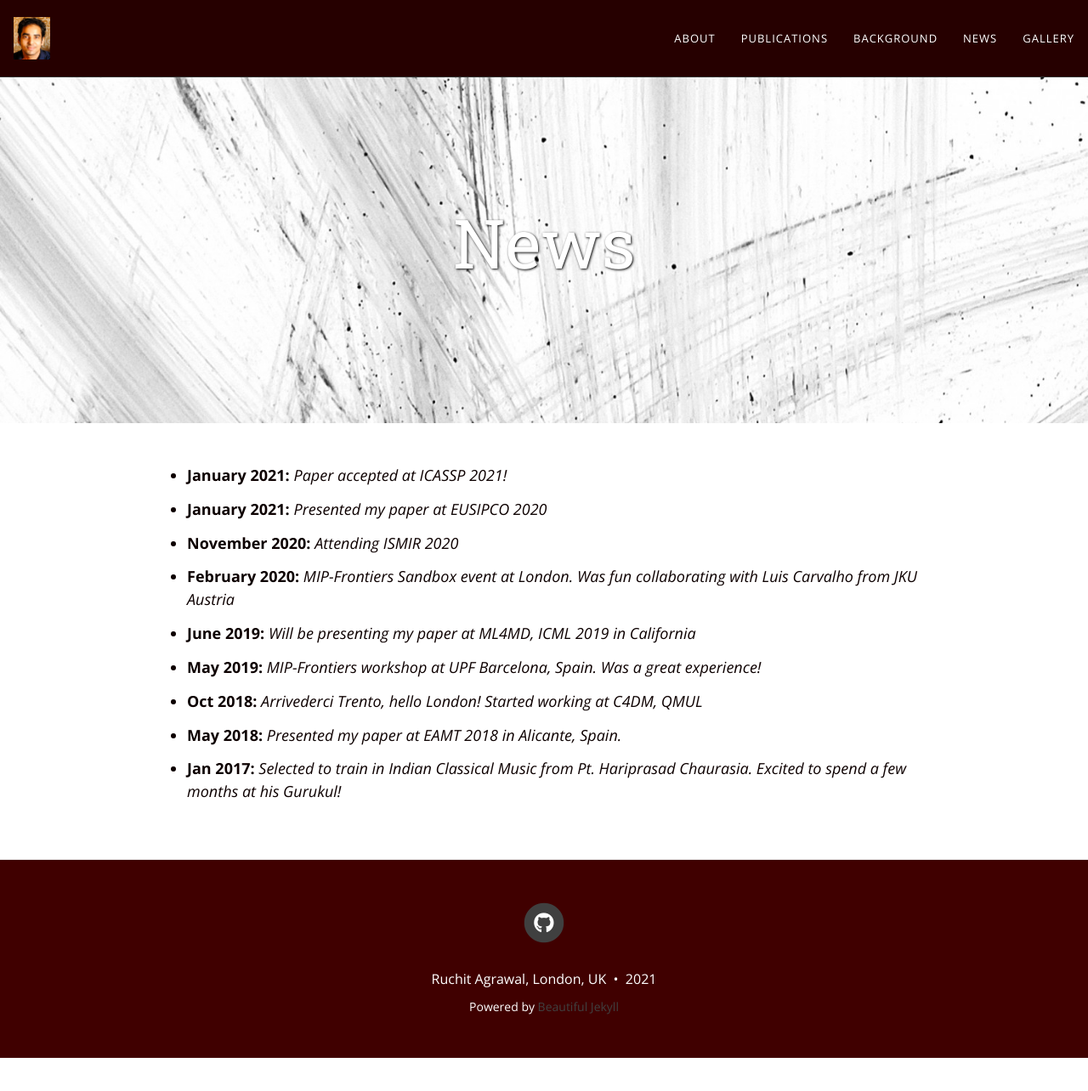
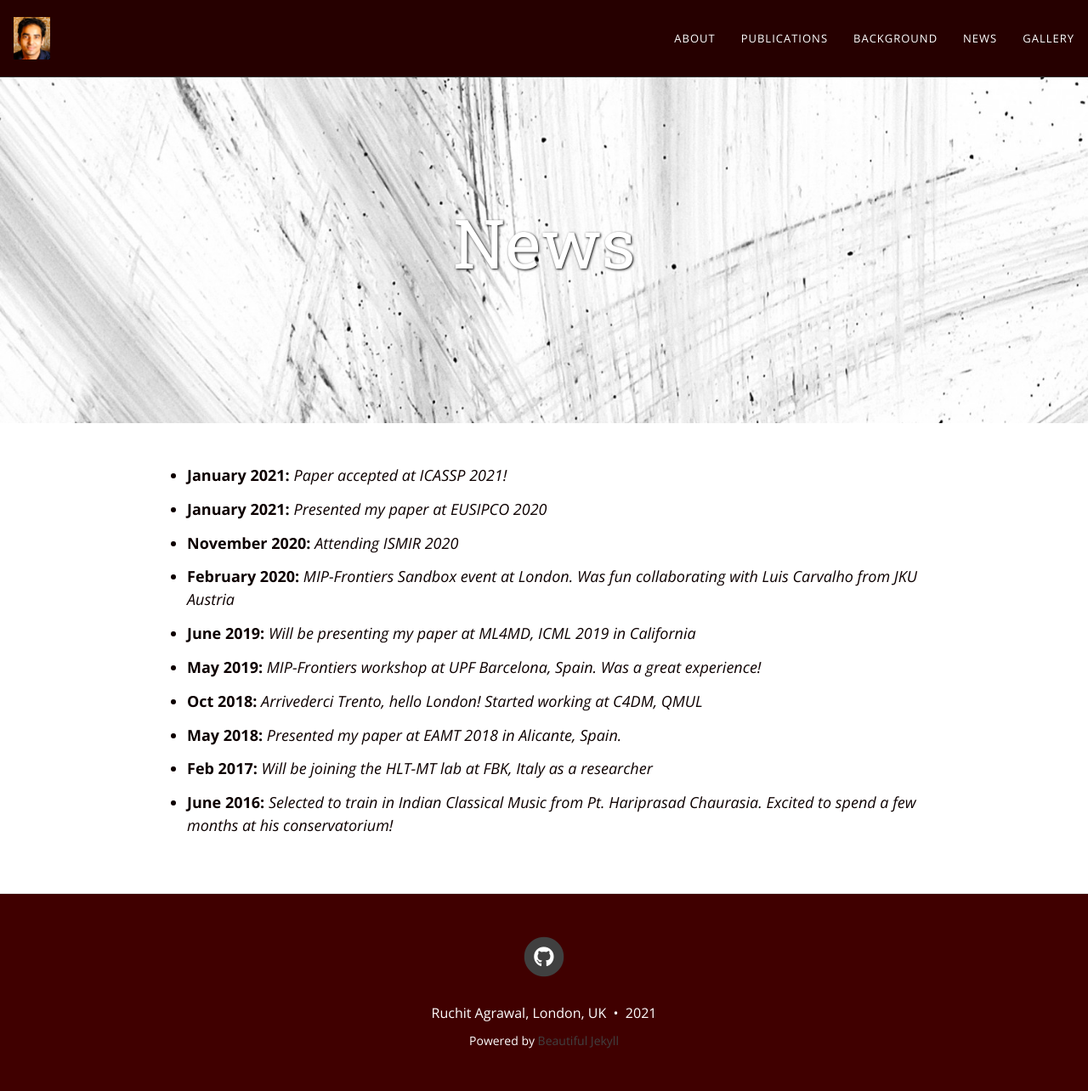
Before and after one commit to rragrawal/rragrawal.github.io, a Jekyll site: the page built from news.md, in a window 1280 px wide and 1285 px high. Shown: the whole window at 85% size. Built offline with Jekyll 4.4.1, drawn with Linux system fonts in a browser that asks for light colours; nearby versions of some CDN libraries.

Commit message:
Update news.md

```diff
--- a/news.md
+++ b/news.md
@@ -12,4 +12,5 @@ cover-img: "/img/bg/footer.jpg"
 * {: .spaced :} **May 2019:** *MIP-Frontiers workshop at UPF Barcelona, Spain. Was a great experience!*
 * {: .spaced :} **Oct 2018:** *Arrivederci Trento, hello London! Started working at C4DM, QMUL*
 * {: .spaced :} **May 2018:** *Presented my paper at EAMT 2018 in Alicante, Spain.*
-* {: .spaced :} **Jan 2017:** *Selected to train in Indian Classical Music from Pt. Hariprasad Chaurasia. Excited to spend a few months at his Gurukul!*
+* {: .spaced :} **Feb 2017:** *Will be joining the HLT-MT lab at FBK, Italy as a researcher*
+* {: .spaced :} **June 2016:** *Selected to train in Indian Classical Music from Pt. Hariprasad Chaurasia. Excited to spend a few months at his conservatorium!*
```
